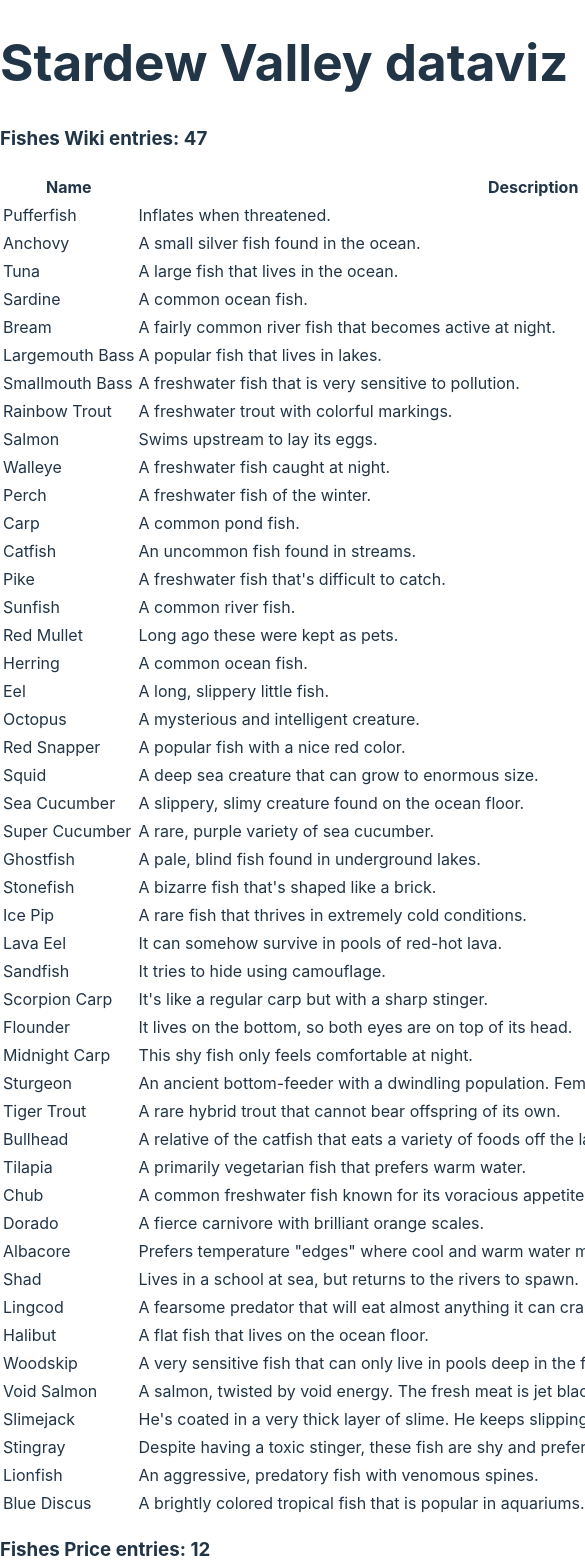
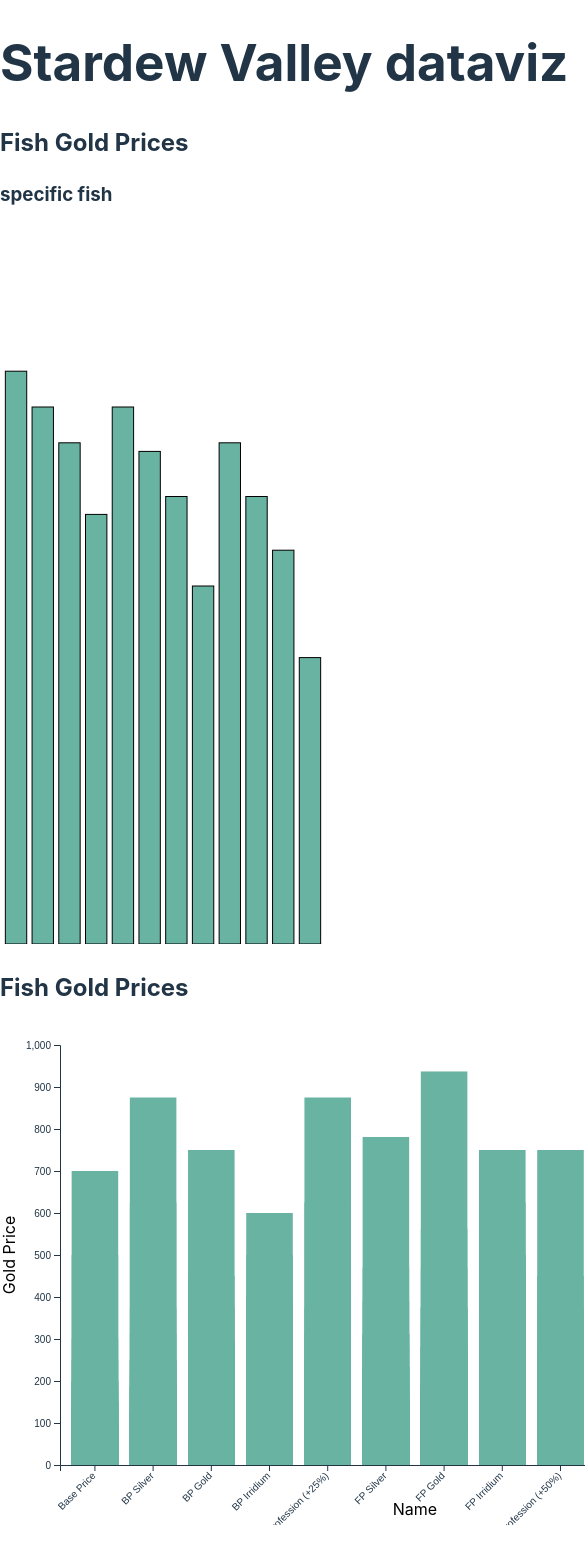
Before and after one commit to GianlucaZoni/Stardew-Viz, a React (Vite) app: page / in a window 390 px wide. Shown: the top 1568 px of the page, 585 px wide, since content can reach past the window. After the commit the page ends 1531 px from the top, so only its background shows below. Built offline with nearby package versions, Linux system fonts and the light colour scheme.

Commit message:
Day 13 | Histogram Fish Prices + Specific

```diff
--- a/src/App.tsx
+++ b/src/App.tsx
@@ -1,32 +1,17 @@
-/* import { useEffect, useState } from "react" */
-import { useEffect } from "react"
 import "./App.css"
-/* import { csv } from "d3" */
-import { TableView } from "./data/TableView"
-import { fetchFishGoldPrice } from "./utils/api"
+import { BarChart } from "./components/BarChart"
+import { PriceAnalysisBarChart } from "./components/PriceAnalysisBarChart"
 
 function App() {
-  /* const filePath = "src/data/fish_detail.csv"
-  const [data, setData] = useState<d3.DSVRowArray | null>()
-
-  useEffect(() => {
-    async function getData(filePath: string) {
-      const data = await csv(filePath)
-      setData(data)
-    }
-
-    getData(filePath)
-  }, []) */
-
-  useEffect(() => {
-    fetchFishGoldPrice().then((res) => console.log(res))
-  }, [])
-
   return (
     <>
       <h1>Stardew Valley dataviz</h1>
-      <TableView tableTitle="Fishes Wiki" filePath="src/data/fish_detail.csv" />
-      <TableView tableTitle="Fishes Price" filePath="src/data/fish_price_breakdown.csv" />
+
+      <PriceAnalysisBarChart />
+      <BarChart />
+
+      {/* <TableView tableTitle="Fishes Wiki" filePath="src/data/fish_detail.csv" />
+      <TableView tableTitle="Fishes Price" filePath="src/data/fish_price_breakdown.csv" /> */}
     </>
   )
 }
--- /dev/null
+++ b/src/components/BarChart.tsx
@@ -0,0 +1,101 @@
+import { useEffect, useRef, useState } from "react"
+import { fetchFishGoldPrice, FishGoldPriceData } from "../utils/api"
+import * as d3 from "d3"
+
+export function BarChart() {
+  const [data, setData] = useState<FishGoldPriceData[]>([])
+  const svgRef = useRef<SVGSVGElement>(null)
+
+  useEffect(() => {
+    fetchFishGoldPrice().then((res) => {
+      console.table(res)
+      setData(res)
+    })
+  }, [])
+
+  // Rendering D3 Chart with useEffect
+  useEffect(() => {
+    if (!data.length || !svgRef.current) return
+
+    // Clear any existing chart(?)
+    d3.select(svgRef.current).selectAll("*").remove()
+
+    // Set dimensions
+    const margin = { top: 20, right: 30, bottom: 60, left: 60 }
+    const width = 800 - margin.left - margin.right
+    const height = 500 - margin.top - margin.bottom
+
+    // Create SVG container: Wrapper + Bounds
+    const svg = d3
+      .select(svgRef.current)
+      .attr("width", width + margin.left + margin.right)
+      .attr("height", height + margin.top + margin.bottom)
+      .append("g")
+      .attr("transform", `translate(${margin.left}, ${margin.top})`)
+
+    // Scale X and Y
+    const x = d3
+      .scaleBand()
+      .domain(data.map((d) => d.name))
+      .range([0, width])
+      .padding(0.2)
+
+    const y = d3
+      .scaleLinear()
+      .domain([0, d3.max(data, (d) => d.goldPrice) || 0])
+      .nice()
+      .range([height, 0])
+
+    // Create and append axis
+    svg
+      .append("g")
+      .attr("transform", `translate(0, ${height})`)
+      .call(d3.axisBottom(x))
+      .selectAll("text")
+      .attr("transform", "translate(-10,0)rotate(-45)")
+      .style("text-anchor", "end")
+
+    svg.append("g").call(d3.axisLeft(y))
+
+    // Add axis labels
+    svg
+      .append("text")
+      .attr("x", width / 2)
+      .attr("y", height + margin.bottom - 10)
+      .style("text-anchor", "middle")
+      .text("Name")
+
+    svg
+      .append("text")
+      .attr("transform", "rotate(-90)")
+      .attr("y", -margin.left + 15)
+      .attr("x", -height / 2)
+      .style("text-anchor", "middle")
+      .text("Gold Price")
+
+    // Add rect bars + interaction
+    svg
+      .selectAll(".bar")
+      .data(data)
+      .join("rect")
+      .attr("class", "bar")
+      .attr("x", (d) => x(d.name) || 0)
+      .attr("y", (d) => y(d.goldPrice))
+      .attr("width", x.bandwidth())
+      .attr("height", (d) => height - y(d.goldPrice))
+      .attr("fill", "#69b3a2")
+      .on("mouseover", function () {
+        d3.select(this).attr("fill", "#3e6b60")
+      })
+      .on("mouseout", function () {
+        d3.select(this).attr("fill", "#69b3a2")
+      })
+  }, [data])
+
+  return (
+    <div>
+      <h2>Fish Gold Prices</h2>
+      <svg ref={svgRef}></svg>
+    </div>
+  )
+}
--- /dev/null
+++ b/src/components/PriceAnalysisBarChart.tsx
@@ -0,0 +1,58 @@
+import { useEffect, useState } from "react"
+import { fetchFishGoldPrice, FishGoldPriceData } from "../utils/api"
+import * as d3 from "d3"
+
+interface GraphSetup {
+  width: number
+  height: number
+  margin: { top: number; right: number; bottom: number; left: number }
+}
+
+export function PriceAnalysisBarChart() {
+  const [data, setData] = useState<FishGoldPriceData[]>([])
+
+  useEffect(() => {
+    fetchFishGoldPrice().then((res) => {
+      setData(res.filter((d) => d.fishName === "Pufferfish"))
+      console.table(res.filter((d) => d.fishName === "Pufferfish"))
+    })
+  }, [])
+
+  const graphSetup: GraphSetup = {
+    margin: { top: 64, right: 32, bottom: 64, left: 32 },
+    width: window.innerWidth - 64,
+    height: window.innerHeight - 128,
+  }
+
+  const xScale = d3
+    .scaleBand()
+    //.domain(data.map((d) => d.fishName))
+    .domain(data.map((d) => d.name))
+    .range([0, graphSetup.width])
+    .padding(0.2)
+
+  const yScale = d3.scaleLinear().domain([0, 1000]).range([0, graphSetup.height])
+
+  return (
+    <div>
+      <h2>Fish Gold Prices</h2>
+      <h3>specific fish</h3>
+      <svg width={graphSetup.width} height={graphSetup.height}>
+        {data
+          //.filter((d) => d.fishName === "pufferfish")
+          .map((d, i) => (
+            <rect
+              key={i}
+              x={xScale(d.name)}
+              y={yScale(d.goldPrice)}
+              //width={xScale.bandwidth()}
+              width={xScale.bandwidth()}
+              height={graphSetup.height - yScale(d.goldPrice)}
+              fill="#69b3a2"
+              stroke="black"
+            />
+          ))}
+      </svg>
+    </div>
+  )
+}
--- a/src/data/TableView.tsx
+++ b/src/components/TableView.tsx
@@ -7,7 +7,6 @@
 }
 
 export function TableView({ tableTitle, filePath }: TableViewProps) {
-  /* const filePath = "src/data/fish_detail.csv" */
   const [data, setData] = useState<d3.DSVRowArray | null>()
 
   useEffect(() => {
--- a/src/utils/api.ts
+++ b/src/utils/api.ts
@@ -9,15 +9,13 @@
 export async function fetchFishGoldPrice(): Promise<FishGoldPriceData[]> {
     const rawData = await csv("/fish_price_breakdown.csv")
 
-    const initial = rawData.flatMap((row) => {
+    const cleanData = rawData.flatMap((row) => {
         const { Name, ...rest } = row
         const entries = Object.entries(rest)
-        //const newArray = entries.map((entry) => ({ fishName: entry[0], goldPrice: entry[1] }))
+        const cleanEntries = entries.map(([fishName, goldPrice]) => ({ name: Name, fishName, goldPrice: parseInt(goldPrice) }))
 
-        const newNewArray = entries.map(([fishName, goldPrice]) => ({ name: Name, fishName, goldPrice: parseInt(goldPrice) }))
-
-        return newNewArray
+        return cleanEntries
     })
 
-    return initial
+    return cleanData
 }
```
Also changed, not shown: src/components/LineChart.tsx (added, +8 -0 lines).
